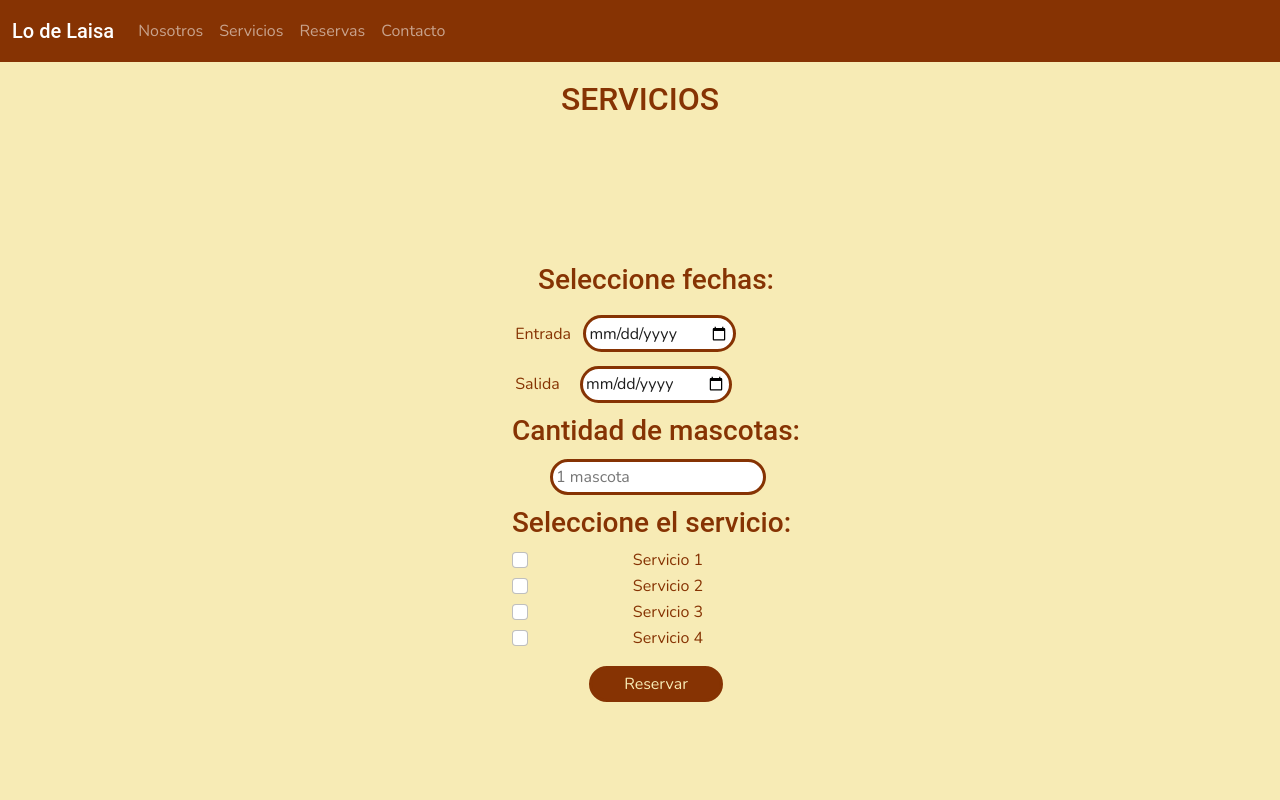
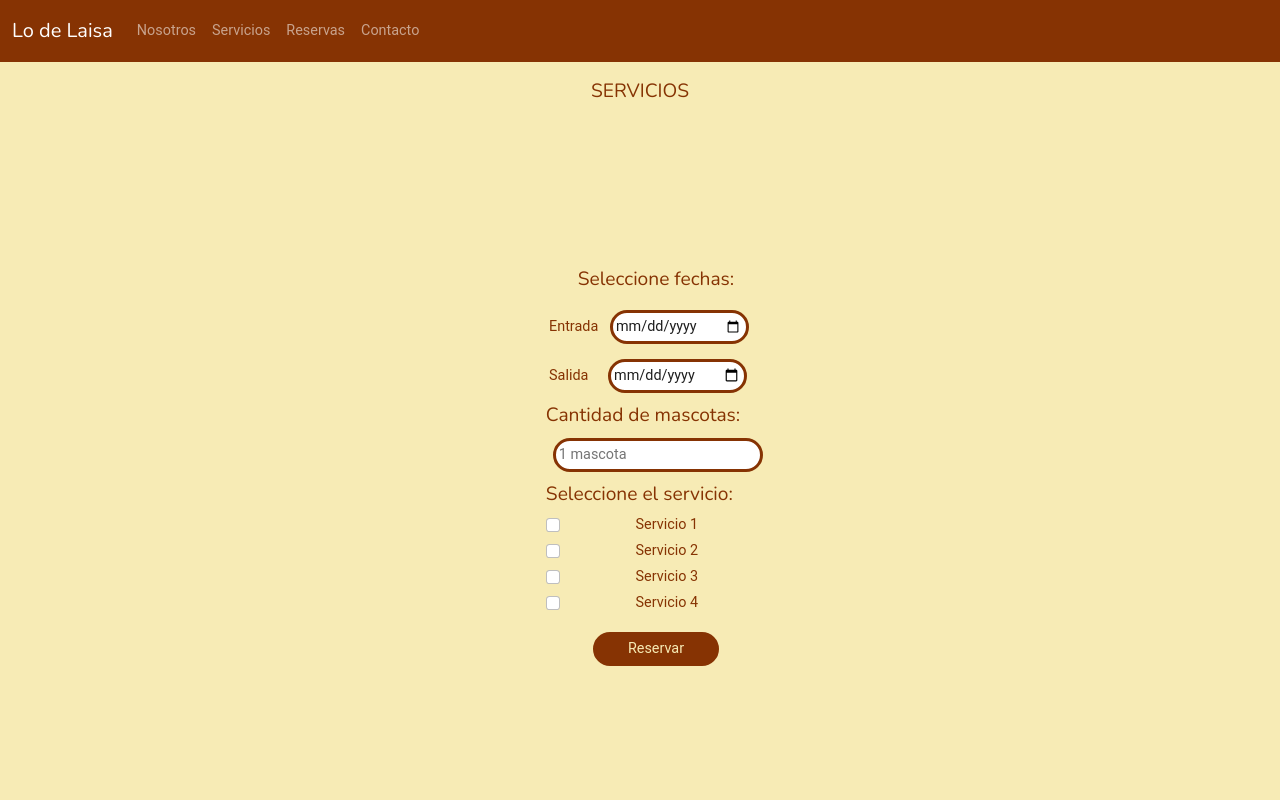
Before and after one commit to milagrospbc/Barrionuevo-HotelMascotas, a website: page reservas.html in a window 1280 px wide. Shown: the top 800 px of the page. Drawn offline with nearby package versions, Linux system fonts and the light colour scheme.

Commit message:
sass y seo

```diff
--- a/reservas.html
+++ b/reservas.html
@@ -10,13 +10,16 @@
     <link rel="preconnect" href="https://fonts.googleapis.com">
     <link rel="preconnect" href="https://fonts.gstatic.com" crossorigin="">
     <link href="https://fonts.googleapis.com/css2?family=Nunito:wght@300family=Roboto&display=swap" rel="stylesheet">
-    <!-- css -->
-    <link rel="stylesheet" href="./css/style.css">
     <!-- favicon -->
     <link rel="shortcut icon" href="./favicon/dogheart.ico">
     <!-- animated -->
     <link rel="stylesheet" href="https://cdnjs.cloudflare.com/ajax/libs/animate.css/4.1.1/animate.min.css">
-    <title>Reservas</title>
+    <!-- Keywords + Description -->
+    <meta name="description" content="Página de reservas del hotel para mascotas Lo de Laisa">
+    <meta name="keywords" content="HOTEL MASCOTAS, BUENOS AIRES, MASCOTAS, PERROS, GATOS, RESERVA">
+    <!-- css -->
+    <link rel="stylesheet" href="./css/style.css">
+    <title>Reservas- Lo de Laisa</title>
 </head>
 
 <body>
--- a/scss/style.scss
+++ b/scss/style.scss
@@ -1,7 +1,42 @@
 $cafe:#863303;
 $natural: #f7ebb5;
-$h-font: 'Roboto', sans-serif;
-$texto-font: 'Nunito', sans-serif;
+$bgboton: #863303;
+// $h-font: 'Roboto', sans-serif;
+// $texto-font: 'Nunito', sans-serif;
+
+$sizetextos:(
+    p: 0.9rem,
+    ppal: 2rem,
+    subt: 1.2rem,
+);
+
+$p: map-get( $sizetextos, p);
+$ppal: map-get( $sizetextos, ppal);
+$subt: map-get( $sizetextos, subt);
+
+@mixin boton ($bgboton){
+    text-align: center;
+    color: $natural;
+    margin: 1rem;
+    input{
+        border:solid $cafe 0.2rem;
+        border-radius: 2rem;
+        padding:0.2rem 2rem;
+        background-color: $cafe;
+        color: $natural;
+    }
+    input:hover{
+        border: solid $cafe 0.1rem;
+    background-color: $natural;
+    color:$cafe;
+    transform: scale(1.2);
+    }
+}
+
+.send {
+    @include boton ($bgboton)
+}
+
 
 *{
     margin: 0;
@@ -11,16 +46,17 @@ $texto-font: 'Nunito', sans-serif;
 
 body{
     background-color: $natural;
+    font-family: 'Roboto', sans-serif;
+    font-size: $p;
+}
+
+h1{
     font-family: 'Nunito', sans-serif;
-    font-size: 1rem;
-
+    font-size: $ppal;
 }
-h1{
-    font-family: 'Roboto', sans-serif;
-    font-size: 2rem;
-}
-h2,h3,h4,h5 {
-    font-family: 'Roboto', sans-serif;
+h2,h3,h4 {
+    font-family: 'Nunito', sans-serif;
+    font-size: $subt;
 }
 .navbar{
     color: $natural;
@@ -38,7 +74,7 @@ main{
     position: bottom;
     color: $cafe;
     background-color: whitesmoke;
-    font-size: 0.5rem;
+    font-size: $p;
 
 }
 .dato-foot{
@@ -294,26 +330,7 @@ PAGINA RESERVAS
     border: solid $cafe 0.2rem;
     border-radius: 2rem;
 }
-/* boton class send */
-.send{
-    font-family: $texto-font;
-    text-align: center;
-    color: $natural;
-    margin: 1rem;
-}
- .send input{
-    border: solid $cafe 0.2rem;
-    border-radius: 2rem;
-    padding:0.2rem 2rem;
-    background-color: $cafe;
-    color: $natural;
-}
-.send input:hover{
-    border: solid $cafe 0.1rem;
-    background-color: $natural;
-    color:$cafe;
-    transform: scale(1.2);
-}
+
 /* *************************************************************************************************************
 PAGINA CONTACTO
 *************************************************************************************************************** */
```
Also changed, not shown: contacto.html (+6 -3 lines), index.html (+5 -2 lines), nosotros.html (+6 -3 lines), servicios.html (+6 -3 lines), css/style.css.
